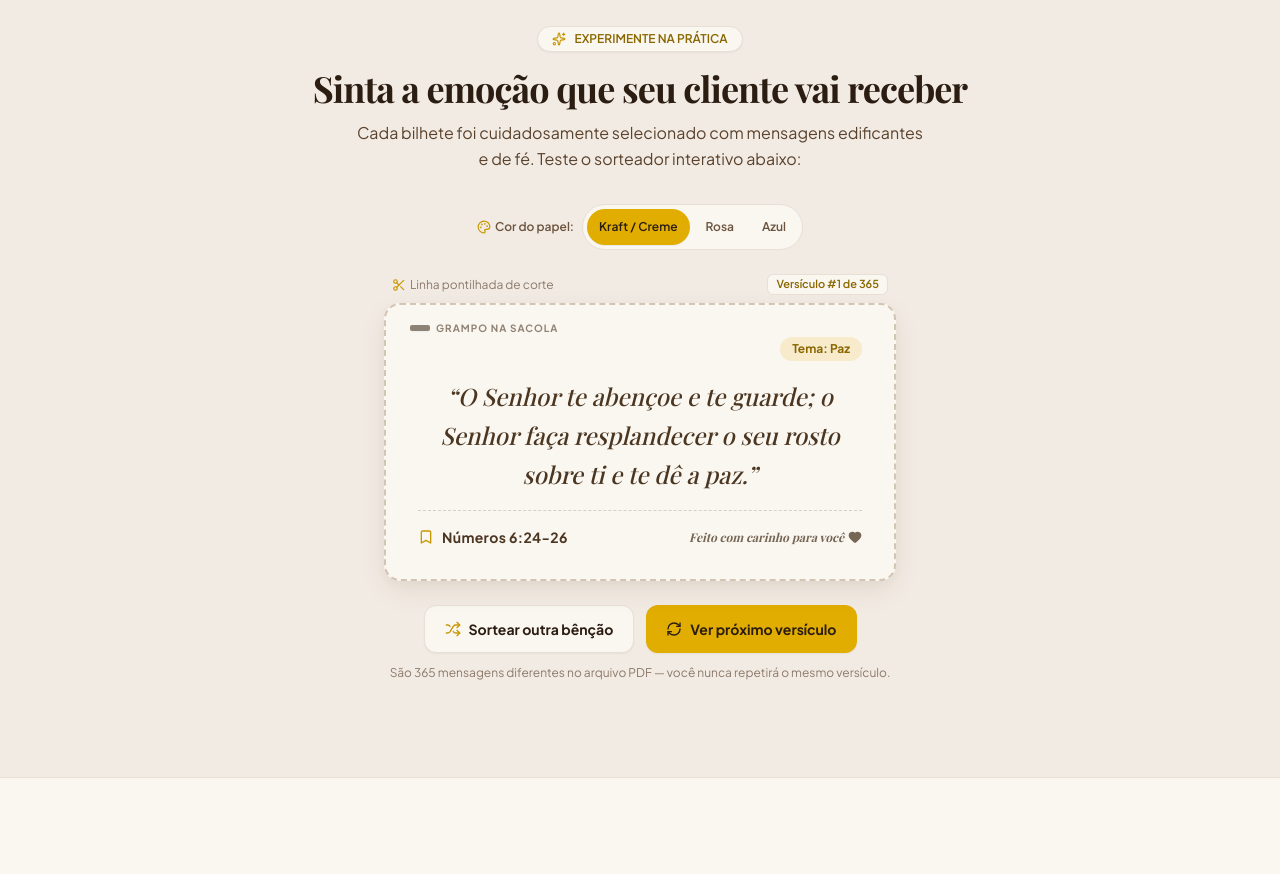
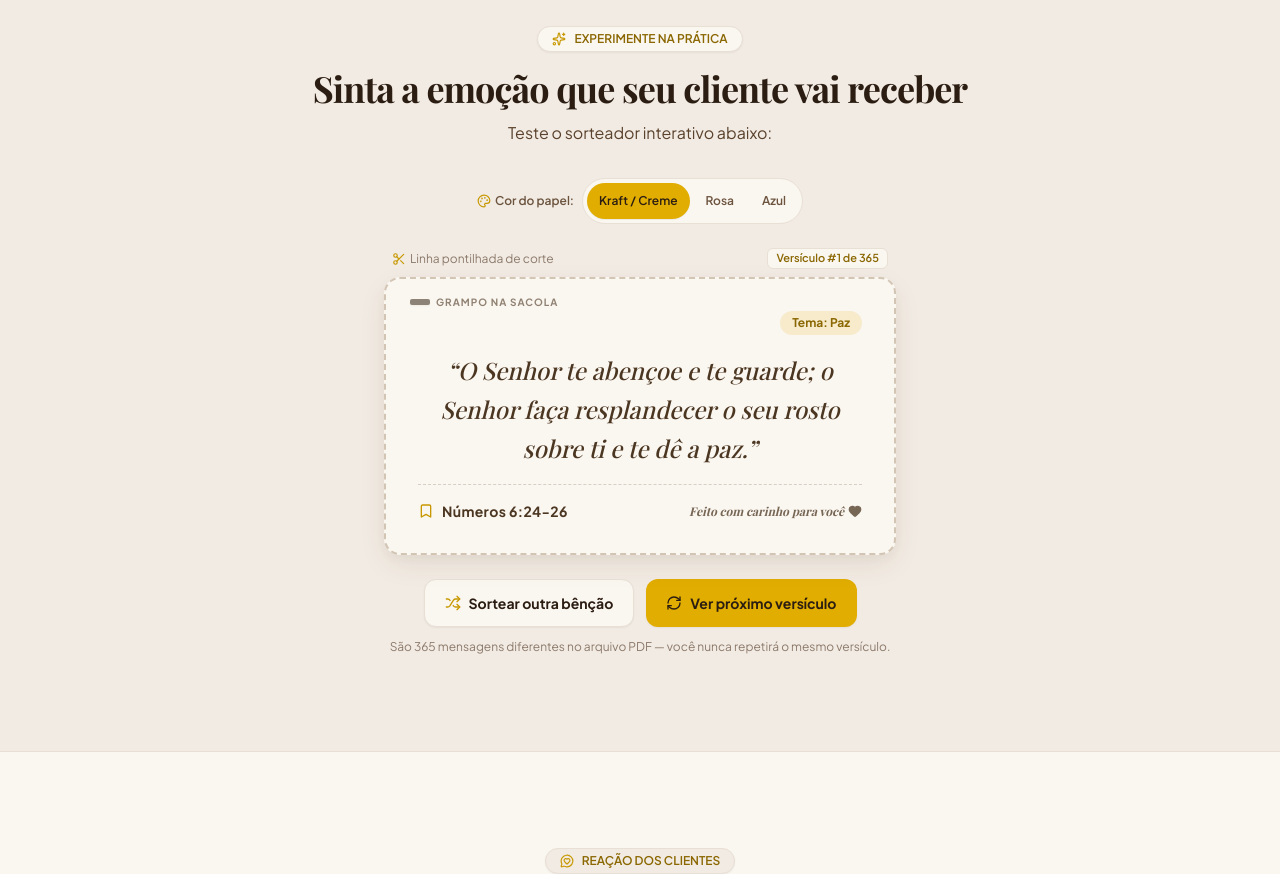
Before and after one commit to brennoxamaral/P-gina-365-versiculos, a React (Vite) app: page / in a window 1280 px wide. Shown: the part 2100-2974 px from the top of the page. Built offline with nearby package versions, Linux system fonts and the light colour scheme; no server answers; a web font is replaced by a local one.

Commit message:
fix: menos textos seção versiculos

```diff
--- a/src/components/VerseInteractiveDemo.tsx
+++ b/src/components/VerseInteractiveDemo.tsx
@@ -65,7 +65,7 @@ export const VerseInteractiveDemo: React.FC = () => {
 
         {/* Subtitle */}
         <p className="text-sm sm:text-base text-[#5A422D] max-w-xl mb-6 sm:mb-8 leading-relaxed">
-          Cada bilhete foi cuidadosamente selecionado com mensagens edificantes e de fé. Teste o sorteador interativo abaixo:
+          Teste o sorteador interativo abaixo:
         </p>
 
         {/* Paper style selector */}
```
